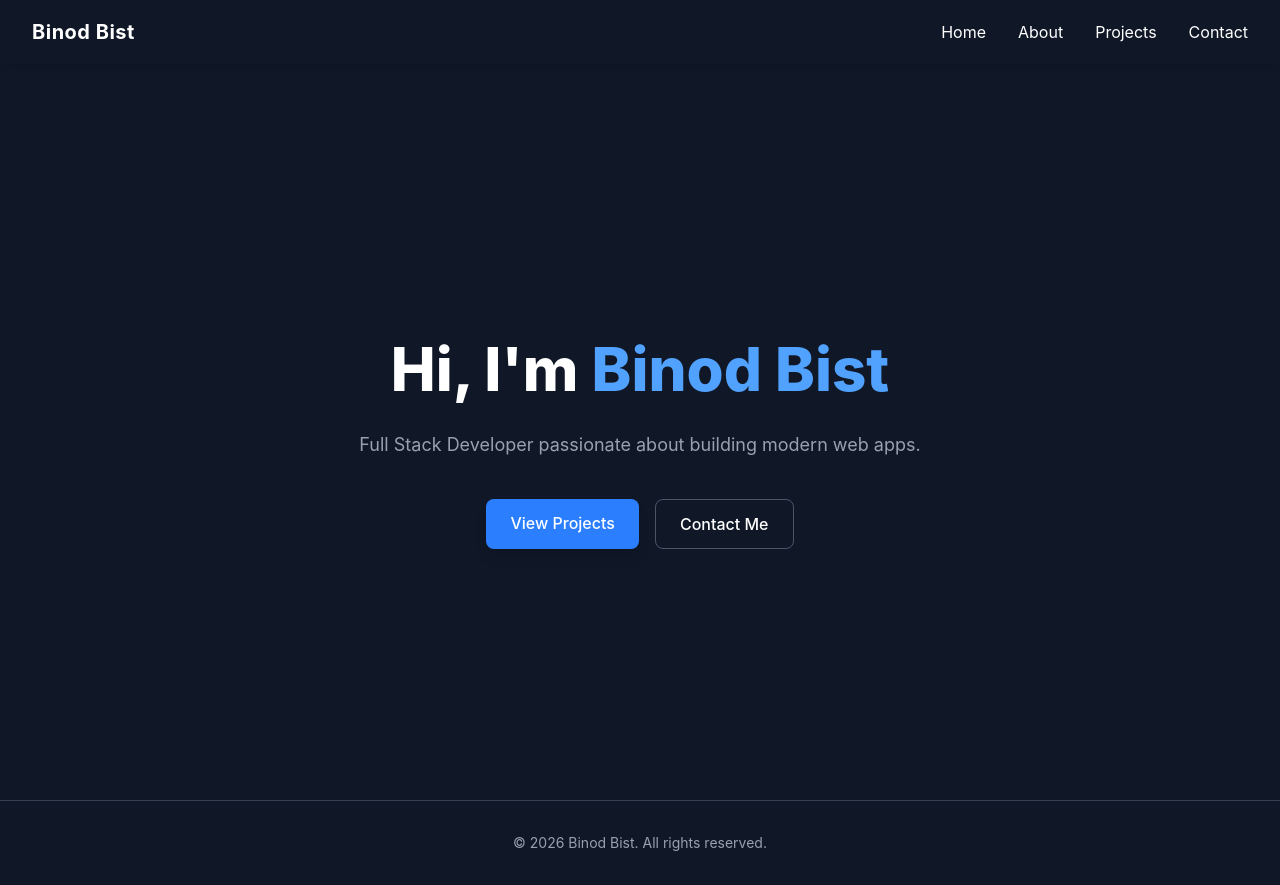
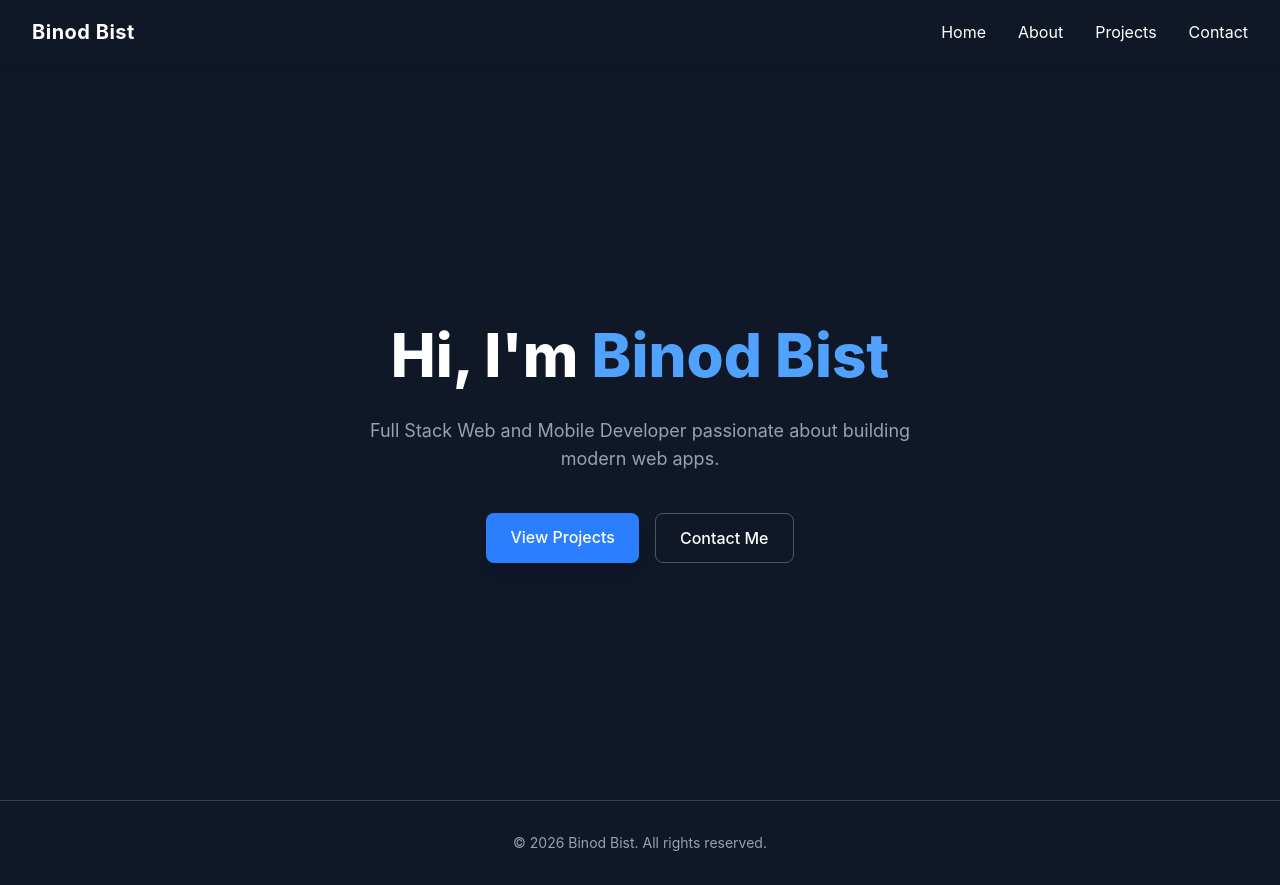
Before and after one commit to TheBinodBist/portfolio, a React (Vite) app: page / in a window 1280 px wide. Built offline with nearby package versions, Linux system fonts and the light colour scheme.

Commit message:
home updated

```diff
--- a/src/pages/Home.jsx
+++ b/src/pages/Home.jsx
@@ -10,7 +10,7 @@ export default function Home() {
         </h1>
 
         <p className="text-gray-400 max-w-xl mx-auto text-lg">
-          Full Stack Developer passionate about building modern web apps.
+          Full Stack Web and Mobile Developer passionate about building modern web apps.
         </p>
 
         <div className="mt-10 flex flex-wrap justify-center gap-4">
```
